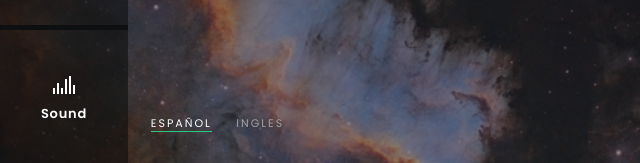
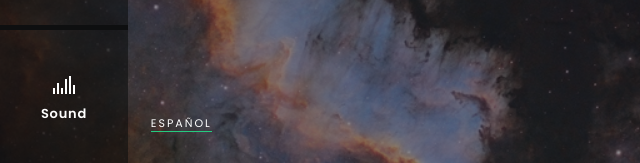
Before and after one commit to kriss723/ChristianAugustoGonzalez, a plain HTML site: page index.html in a window 1280 px wide. Shown: the part 637-800 px from the top of the page, 0-640 px from the left. Drawn offline with Linux system fonts and the light colour scheme; some packages are replaced by stand-ins of ours; files whose address does not match are found by name.

Commit message:
lenguajes

```diff
--- a/index.html
+++ b/index.html
@@ -163,7 +163,7 @@
 					<div class="lang">
                 		<ul>
                    			<li><a href="#" class="active">Español</a></li>
-                    		<li><a href="#">Ingles</a></li>
+                    		<!--<li><a href="#">Ingles</a></li>-->
                 		</ul>
             		</div>
 
```
